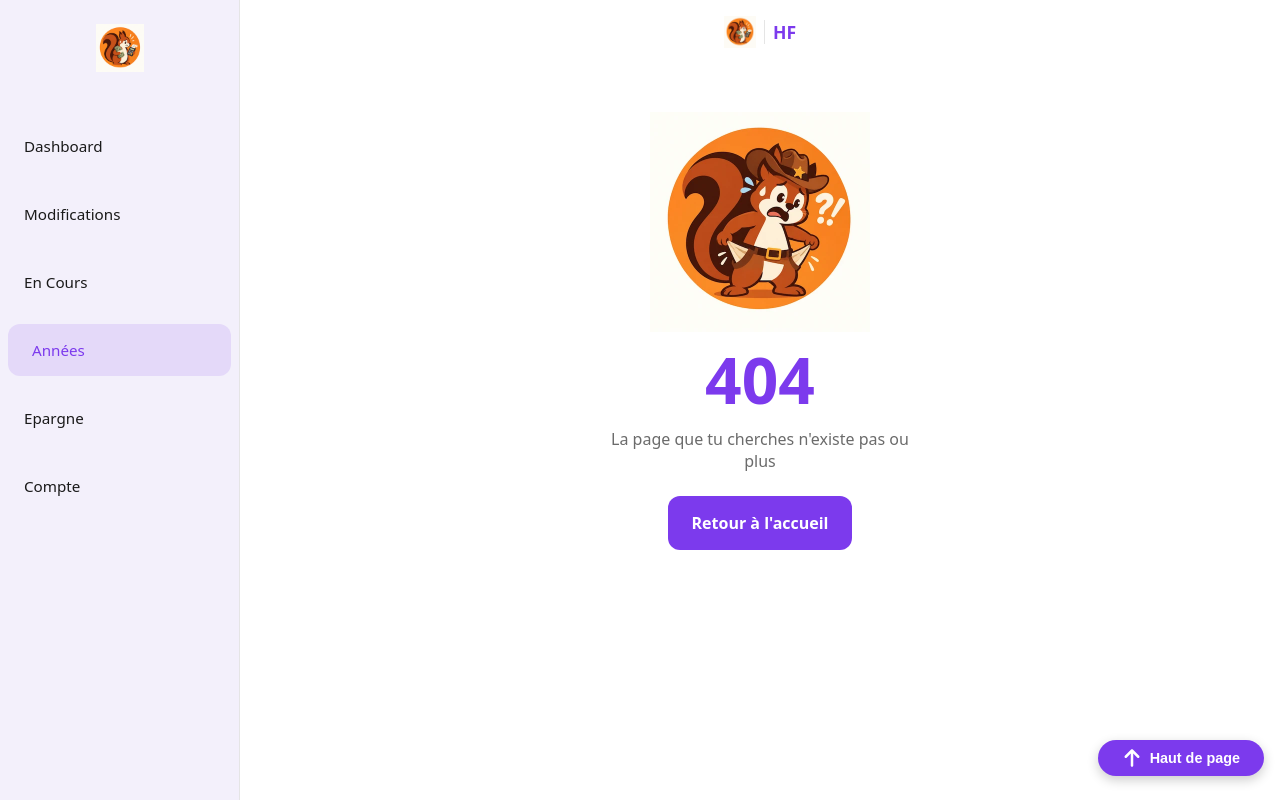
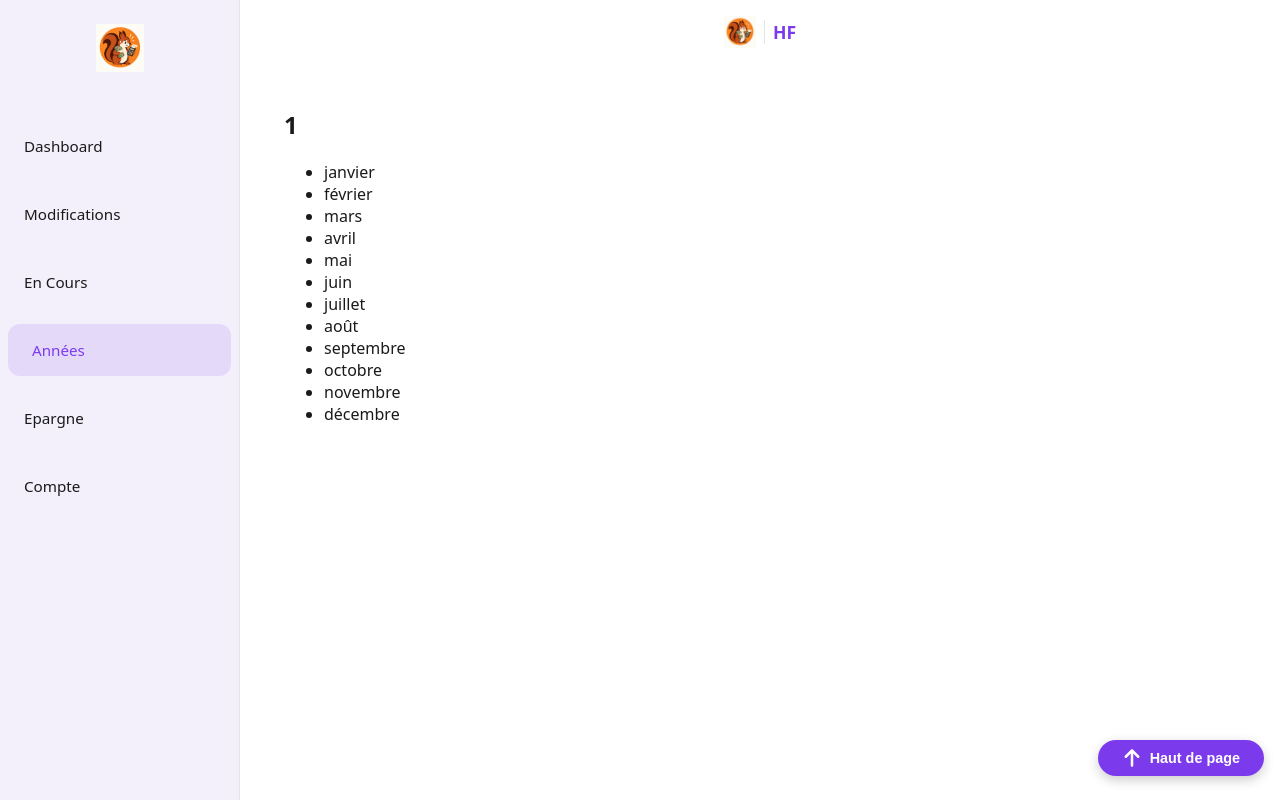
Before and after one commit to donhug/budget-app, a React (Vite) app in the folder Compte/: page /calendar/1 in a window 1280 px wide. Shown: the top 800 px of the page. Built offline with nearby package versions, Linux system fonts and the light colour scheme.

Commit message:
feat(calendar): l'année affichée vient de l'URL (/calendar/:year)

```diff
--- a/Compte/src/App.jsx
+++ b/Compte/src/App.jsx
@@ -36,7 +36,7 @@ function App() {
                 <Route path="/" element={<Navigate to="/month" replace />} />
                 <Route path="/month" element={<CurrentMonth />} />
                 <Route path="/rules-changes" element={<ChangesRules />} />
-                <Route path="/calendar" element={<Years />} />
+                <Route path="/calendar/:year?" element={<Years />} />
                 <Route path="/month/:monthKey" element={<PastMonths />} />
                 <Route
                   path="/dashboard"
--- a/Compte/src/pages/Years/Years.jsx
+++ b/Compte/src/pages/Years/Years.jsx
@@ -2,19 +2,20 @@ import style from "./Years.module.css";
 import { MONTHS } from "../../constants/months";
 import { toMonthKey, getMonthState, getCurrentMonth } from "../../utils/dates";
 import { getFirstMonth } from "../../services/storage";
-import { Link } from "react-router";
+import { Link, useParams } from "react-router";
 import { MONTHS_STATE } from "../../constants/stateMonths";
 function Years() {
+  const { year } = useParams();
   const firstMonth = getFirstMonth();
   const currentMonth = getCurrentMonth();
-  const year = new Date().getFullYear();
+  const displayedYear = year ? Number(year) : new Date().getFullYear();
   return (
     <>
       <div>
-        <h2>Année</h2>
+        <h2>{displayedYear}</h2>
         <ul>
           {MONTHS.map((month, index) => {
-            const monthKey = toMonthKey(year, index + 1);
+            const monthKey = toMonthKey(displayedYear, index + 1);
             const state = getMonthState(monthKey, firstMonth, currentMonth);
             const isClickable =
               state === MONTHS_STATE.past || state === MONTHS_STATE.current;
@@ -23,7 +24,12 @@ function Years() {
             return (
               <li key={monthKey} className={style[state]}>
                 {isClickable ? (
-                  <Link to={linkDestination} aria-current="date">
+                  <Link
+                    to={linkDestination}
+                    aria-current={
+                      state === MONTHS_STATE.current ? "date" : undefined
+                    }
+                  >
                     {month}
                   </Link>
                 ) : (
```
